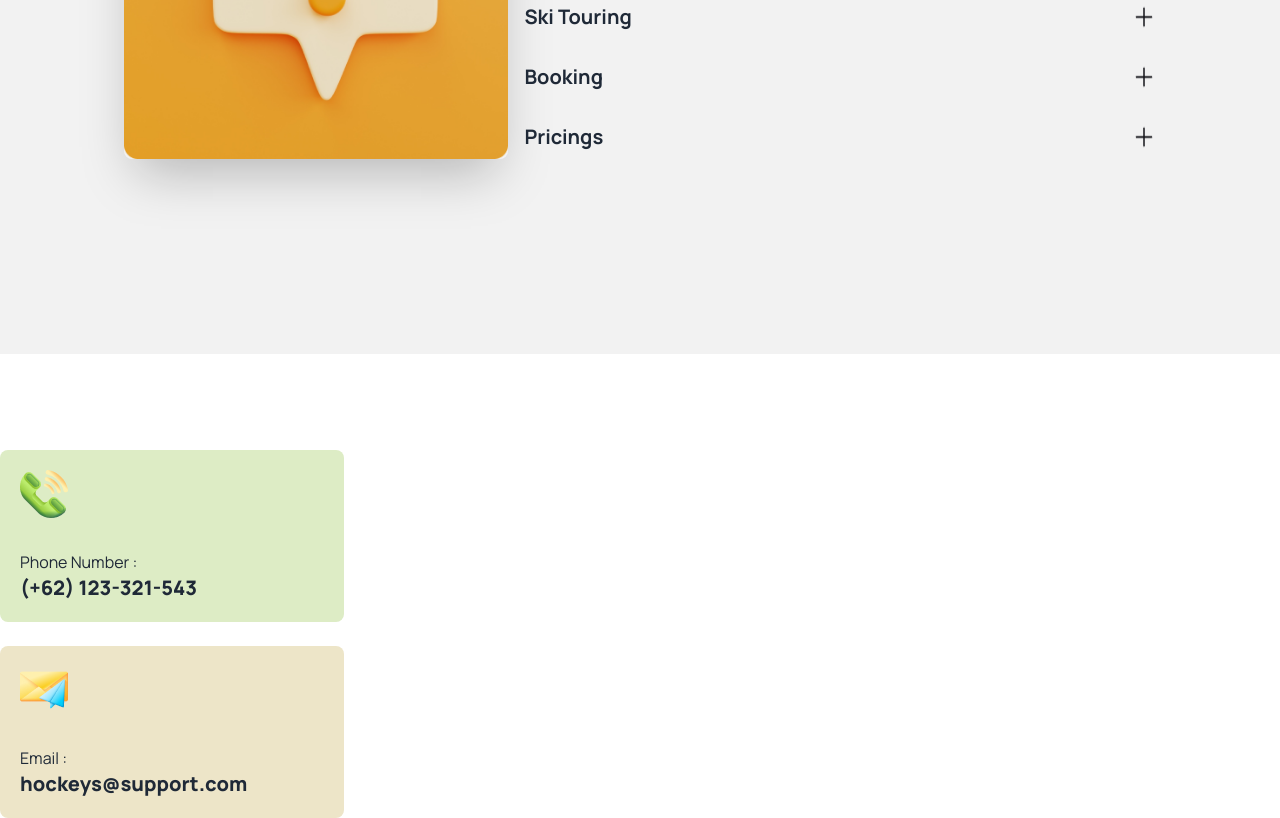
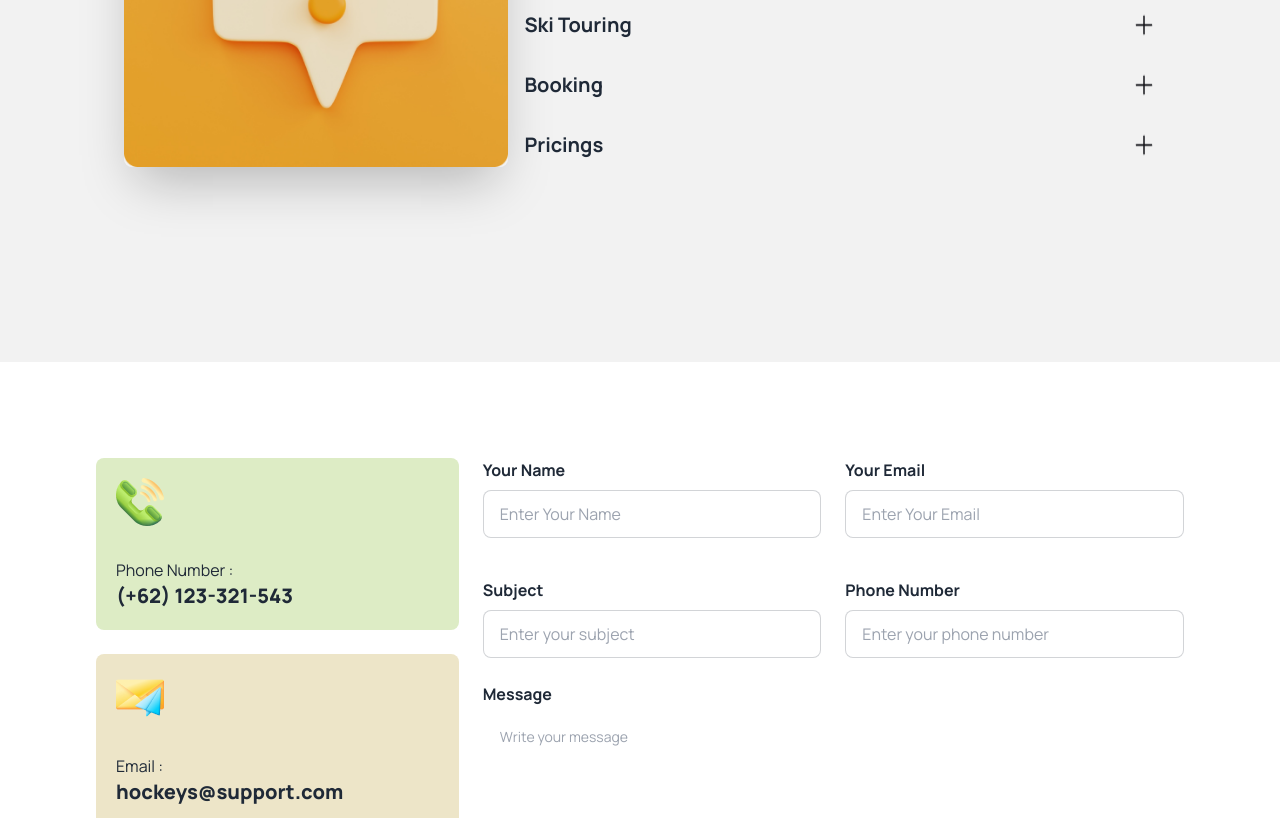
Before and after one commit to afiaafifa/B9-A3, a plain HTML site: page index.html in a window 1280 px wide. Shown: the part 3348-4166 px from the top of the page. Drawn offline with nearby package versions, Linux system fonts and the light colour scheme.

Commit message:
added form

```diff
--- a/index.html
+++ b/index.html
@@ -134,7 +134,7 @@
         <!-- Program Sections -->
         <section class="mt-24">
             <div class="text-center">
-                <h3 class="text-2xl font-extrabold">Program Sections</h3>
+                <h3 class="text-4xl font-extrabold">Program Sections</h3>
                 <p class=" mt-10 lg:pr-32 lg:pl-32">An experienced coach guides senior players through strategic
                     training sessions at the dedicated training ground, fostering skill development, team cohesion, and
                     tactical proficiency.</p>
@@ -341,7 +341,8 @@
         </section>
         <!-- Get In Touch section -->
         <section class="mt-24 ">
-           <div class="flex">
+           <div class="container mx-auto px-24">
+            <div class="grid grid-cols-1 lg:grid-cols-3">
                 <!-- address  -->
                 <div>
                    <div class="p-5 bg-[#ddecc5] rounded-lg mb-6">
@@ -365,14 +366,44 @@
 
                </div>
                <!-- form -->
+               <div class="ml-6 lg:col-span-2">
+                <div class="grid gap-6 grid-cols-1 lg:grid-cols-2">
                     <div>
+                        <label for=""><span class="font-bold">Your Name</span></label>
+                        <input type="text" placeholder="Enter Your Name" class="input mt-2 input-bordered w-full " />
+                    </div>
+                    <div>
+                        <label for=""><span class="font-bold">Your Email</span></label>
+                        <input type="text" placeholder="Enter Your Email" class="input mt-2 input-bordered w-full " />
+                    </div>
+                </div>
+                <div class="grid mt-10 gap-6 grid-cols-1 lg:grid-cols-2">
+                    <div>
+                        <label for=""><span class="font-bold">Subject</span></label>
+                        <input type="text" placeholder="Enter your subject" class="input mt-2 input-bordered w-full " />
+                    </div>
+                    <div>
+                        <label for=""><span class="font-bold">Phone Number</span></label>
+                        <input type="text" placeholder="Enter your phone number" class="input mt-2 input-bordered w-full " />
+                    </div>
+                </div>
 
+                <div class="mt-6">
+                    <label for=""><span class="font-bold">Message</span></label>
+                <textarea class="w-full mt-2 textarea textarea-border" placeholder="Write your message" rows="8"></textarea>
+
+                </div>
+                <button class="btn btn-block mt-6  bg-[#FF4240] rounded-md text-white">Send Message</button>
 
                </div>
               </div>
+              <!-- social part -->
               <div class="mt-16 bg-[#d2d2d6]  ">
-            <h4 class="text-xl font-extrabold text-center">Social Media</h4>
+               <h4 class="text-xl font-extrabold text-center pt-6">Social Media</h4>
+               <div class="flex justify-center pb-4">
                 <img class="pt-6 " src="Images/Social (1).svg" alt="">
+               </div>
+              </div>
            </div>
         </section>
 
```
Lines whose indentation alone changed are shown as unchanged.
